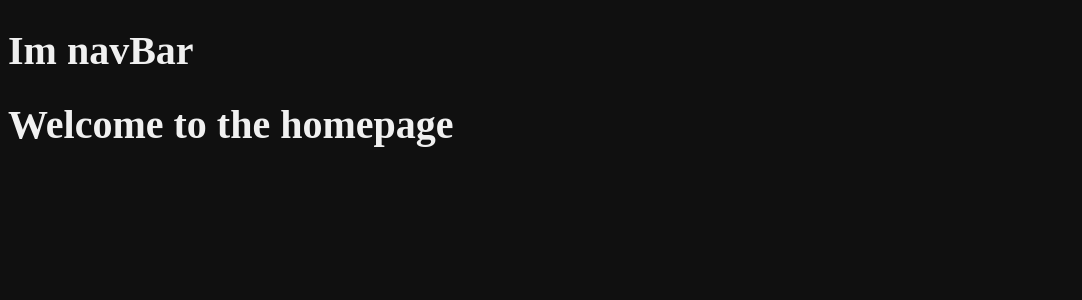
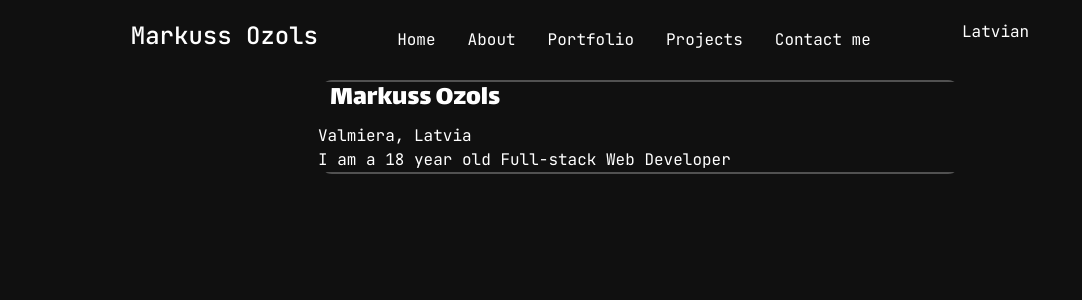
Before and after one commit to Marcuss202/portfolio, a React (Vite) app in the folder frontend/: page / in a window 1280 px wide. Shown: the top 300 px of the page, without its empty margins (0-1082 px from the left). Built offline with nearby package versions, Linux system fonts and the light colour scheme.

Commit message:
Navbar Done, Bio started

```diff
--- a/frontend/index.html
+++ b/frontend/index.html
@@ -2,7 +2,12 @@
 <html lang="en">
   <head>
     <meta charset="UTF-8" />
-    <link rel="icon" type="image/svg+xml" href="/vite.svg" />
+    <link rel="stylesheet" href="https://cdn.jsdelivr.net/npm/bootstrap@4.4.1/dist/css/bootstrap.min.css" integrity="sha384-Vkoo8x4CGsO3+Hhxv8T/Q5PaXtkKtu6ug5TOeNV6gBiFeWPGFN9MuhOf23Q9Ifjh" crossorigin="anonymous">
+    <!-- FONTS -->
+    <link rel="preconnect" href="https://fonts.googleapis.com">
+    <link rel="preconnect" href="https://fonts.gstatic.com" crossorigin>
+    <link href="https://fonts.googleapis.com/css2?family=Crimson+Text:ital,wght@0,400;0,600;0,700;1,400;1,600;1,700&family=JetBrains+Mono:ital,wght@0,100..800;1,100..800&family=Lalezar&display=swap" rel="stylesheet">
+
     <meta name="viewport" content="width=device-width, initial-scale=1.0" />
     <title>Markuss Ozols</title>
   </head>
--- a/frontend/package.json
+++ b/frontend/package.json
@@ -12,9 +12,12 @@
   "dependencies": {
     "@tailwindcss/vite": "^4.0.5",
     "axios": "^1.7.9",
+    "bootstrap": "^5.3.3",
     "react": "^19.0.0",
+    "react-bootstrap": "^2.10.9",
     "react-dom": "^19.0.0",
-    "react-router-dom": "^7.1.5"
+    "react-router-dom": "^7.1.5",
+    "sass": "^1.84.0"
   },
   "devDependencies": {
     "@eslint/js": "^9.19.0",
--- a/frontend/src/App.jsx
+++ b/frontend/src/App.jsx
@@ -1,4 +1,5 @@
 import './App.css'
+import 'bootstrap/dist/css/bootstrap.min.css'
 import { BrowserRouter, Routes, Route } from 'react-router-dom'
 import Homepage from './Pages/Homepage.jsx'
 import About from './Pages/About.jsx'
--- a/frontend/src/Pages/Homepage.jsx
+++ b/frontend/src/Pages/Homepage.jsx
@@ -1,3 +1,4 @@
+import BioBox from '../components/BioBox.jsx'
 import Navbar from '../components/Navbar.jsx'
 
 
@@ -5,7 +6,7 @@ function Homepage() {
     return (
         <>
             <Navbar />
-            <h1>Welcome to the homepage</h1>
+            <BioBox />
         </>
     )
 }
--- /dev/null
+++ b/frontend/src/components/BioBox.jsx
@@ -0,0 +1,17 @@
+import "./CSS/BioBox.css"
+
+function BioBox() {
+    return (
+        <>
+            <div className="BioBox">
+                <div className="wrapper pl-2">
+                    <div className="row"><h3>Markuss Ozols</h3></div>
+                    <div className="row">Valmiera, Latvia</div>
+                    <div className="row">I am a 18 year old Full-stack Web Developer</div>
+                </div>
+            </div>
+        </>
+    );
+}
+
+export default BioBox
--- /dev/null
+++ b/frontend/src/components/CSS/BioBox.css
@@ -0,0 +1,17 @@
+.BioBox .wrapper{
+    box-sizing: border-box;
+    border: 2px solid #515151;
+    border-radius: 12px;
+    min-width: 500px;
+    width: 50%;
+    margin: 0 auto;
+
+}
+
+.BioBox .wrapper div, .wrapper h3 {
+    /* background-color: #1e1e1e; */
+}
+
+.BioBox h3 {
+    font-family: Lalezar, sans-serif;
+}
--- /dev/null
+++ b/frontend/src/components/CSS/Navbar.css
@@ -0,0 +1,21 @@
+.NavBar .container {
+    align-items: center;
+}
+
+.NavBar .row {
+    margin: 20px;
+}
+
+.NavBar a:hover {
+    color: #fff;
+    font-weight: 700;
+    text-decoration: none;
+}
+
+.NavBar .navNest a {
+    text-align: center;
+    align-items: center;
+    cursor: pointer;
+    color: #fff;
+    text-decoration: none;
+}
--- a/frontend/src/components/Navbar.jsx
+++ b/frontend/src/components/Navbar.jsx
@@ -1,9 +1,36 @@
-
+import "./CSS/Navbar.css"
+import Nav from 'react-bootstrap/Nav';
 
 function Navbar() {
     return (
         <>
-            <h1>Im navBar</h1>
+            <div className="NavBar">
+                <div className="row 100vw align-items-center text-center justify-content-center">
+                    <div className="col-3 myName text-end">
+                        <h4>Markuss Ozols</h4>
+                    </div>
+                    <Nav className="col-6 navNest justify-content-center" defaultActiveKey="/home" as="ul">
+                        <Nav.Item as="li">
+                            <Nav.Link href="/">Home</Nav.Link>
+                        </Nav.Item>
+                        <Nav.Item as="li">
+                            <Nav.Link href="/about/">About</Nav.Link>
+                        </Nav.Item>
+                        <Nav.Item as="li">
+                            <Nav.Link href="/portfolio/">Portfolio</Nav.Link>
+                        </Nav.Item>
+                        <Nav.Item as="li">
+                            <Nav.Link href="/projects/">Projects</Nav.Link>
+                        </Nav.Item>
+                        <Nav.Item as="li">
+                            <Nav.Link href="/contacts/">Contact me</Nav.Link>
+                        </Nav.Item>
+                    </Nav>
+                    <div className="col-3 languageChange d-flex text-center">
+                        <p className="">Latvian</p>
+                    </div>
+                </div>
+            </div>
         </>
     );
 }
--- a/frontend/src/index.css
+++ b/frontend/src/index.css
@@ -1,9 +1,12 @@
-
-:root {
+* {
   background-color: #101010;
+  color: #FFFFFF;
+  font-family: JetBrains Mono, sans-serif;
+  box-sizing: border-box;
+  margin: 0;
+  padding: 0;
 }
 
-h1 {
-  color: #f0f0f0;
-  font-size: 2.5rem;
+a {
+  font-size: 14px;
 }
--- a/frontend/vite.config.js
+++ b/frontend/vite.config.js
@@ -1,11 +1,9 @@
 import { defineConfig } from 'vite'
 import react from '@vitejs/plugin-react'
-import tailwindcss from '@tailwindcss/vite'
 
 // https://vite.dev/config/
 export default defineConfig({
   plugins: [
     react(),
-    tailwindcss()
-  ],
+  ]
 })
```
Also changed, not shown: 2 other files (tests, documents, lock files or other folders).
